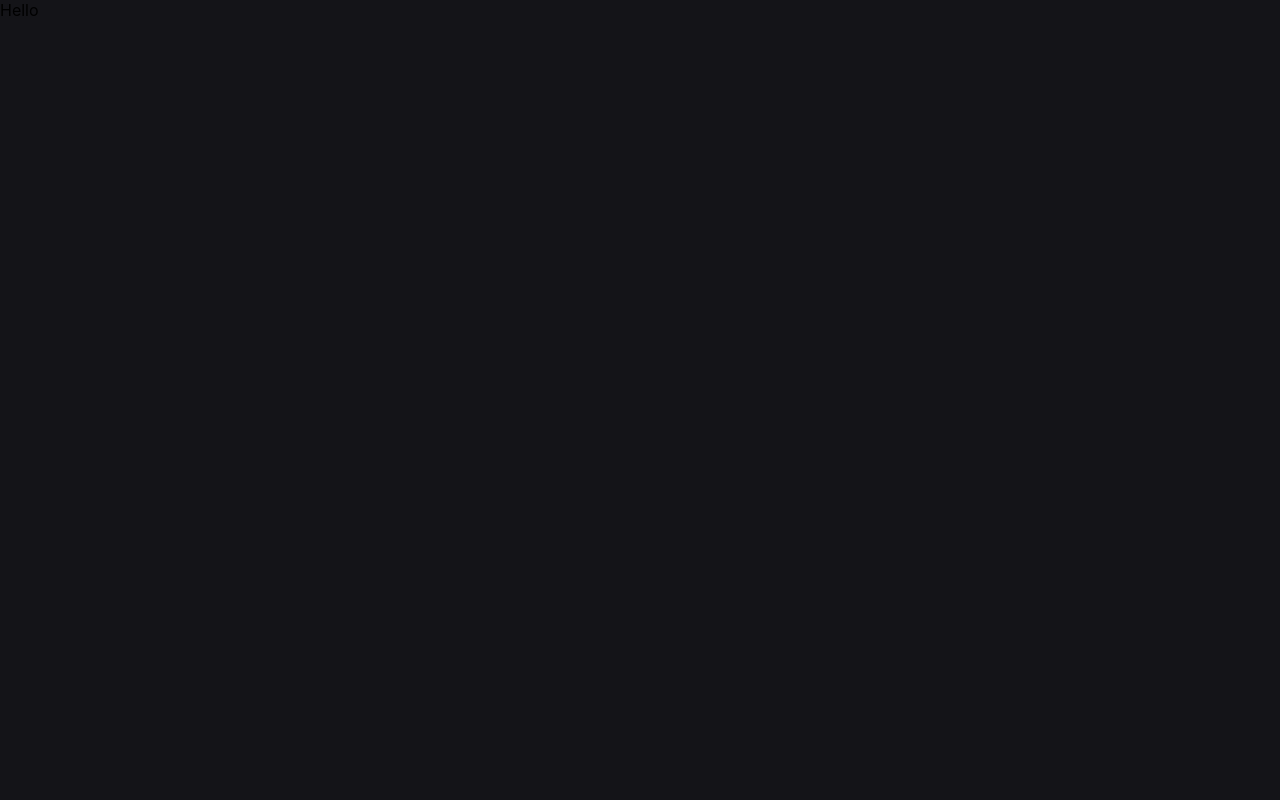
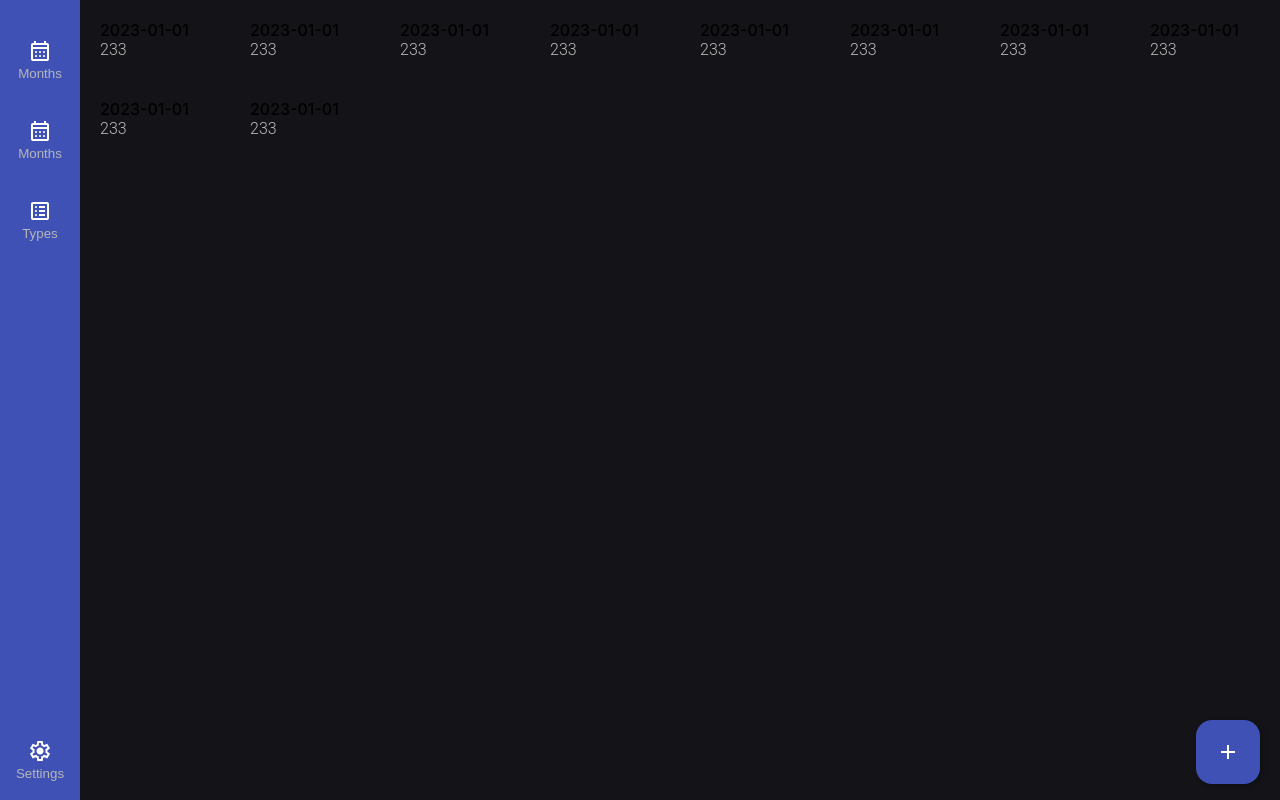
Before and after one commit to sipasi/open-work-svelte, a Svelte app: page / in a window 1280 px wide. Built offline with nearby package versions, Linux system fonts and the light colour scheme.

Commit message:
feat: add base views

```diff
--- a/src/App.svelte
+++ b/src/App.svelte
@@ -1,6 +1,13 @@
 <script lang="ts">
+  import { setContext } from "svelte";
+  import FakeCreator from "./repository/fake/FakeCreator";
+  import AppView from "./view/AppView.svelte";
+  import EntityStorage from "./repository/EntityStorage";
+  import type WorkMonth from "./data/WorkMonth";
+
+  setContext(EntityStorage<WorkMonth>, FakeCreator.createFakeMonths());
 </script>
 
 <main>
-  <p>Hello</p>
+  <AppView />
 </main>
--- /dev/null
+++ b/src/view/AppView.svelte
@@ -0,0 +1,27 @@
+<script lang="ts">
+  import SettingsPage from "./setting/SettingsPage.svelte";
+  import AppNavigation from "./shared/navigation/AppNavigation.svelte";
+  import PageNames from "./shared/navigation/PageNames";
+  import WorkMonthDetailPage from "./work_month/detail/WorkMonthDetailPage.svelte";
+  import WorkMonthListPage from "./work_month/list/WorkMonthListPage.svelte";
+  import WorkTypeListPage from "./work_type/list/WorkTypeListPage.svelte";
+
+  let page = PageNames.work_month_list;
+
+  function onPageSelection(name: string) {
+    page = name;
+    console.info(name);
+  }
+</script>
+
+<AppNavigation onSelected={onPageSelection}>
+  {#if page === PageNames.work_month_list}
+    <WorkMonthListPage />
+  {:else if page === PageNames.work_month_detail}
+    <WorkMonthDetailPage />
+  {:else if page === PageNames.work_type_list}
+    <WorkTypeListPage />
+  {:else if page === PageNames.settings}
+    <SettingsPage />
+  {/if}
+</AppNavigation>
--- /dev/null
+++ b/src/view/setting/SettingsPage.svelte
@@ -0,0 +1 @@
+<button> Settings </button>
--- /dev/null
+++ b/src/view/work_month/detail/WorkMonthDetailPage.svelte
@@ -0,0 +1,107 @@
+<script lang="ts">
+  import WorkMonth from "../../../data/WorkMonth";
+  import WorkDay from "../../../data/WorkDay";
+  import Work from "../../../data/Work";
+  import CalculationType from "../../../data/CalculationType";
+  import Divider from "../../shared/divider/Divider.svelte";
+
+  let now = Date.now();
+
+  let list = Array<WorkDay>();
+
+  for (let i = 1; i < 32; i++) {
+    let day = new WorkDay({
+      day: i,
+      works: [
+        new Work(204, "abon", CalculationType.commaSeparator, [
+          "1",
+          "1",
+          "1",
+          "1",
+        ]),
+        new Work(204, "pers", CalculationType.commaSeparator, [
+          "1",
+          "1",
+          "1",
+          "1",
+        ]),
+        new Work(204, "spli", CalculationType.commaSeparator, [
+          "1",
+          "1",
+          "1",
+          "1",
+        ]),
+      ],
+    });
+
+    list.push(day);
+  }
+
+  function getDay(date: Date) {
+    const options = {
+      weekday: "long",
+      year: "numeric",
+      month: "long",
+      day: "numeric",
+    };
+    const formattedDate = date.toLocaleDateString();
+    console.log(formattedDate); // Saturday, January 28, 2024
+  }
+</script>
+
+<ul class="list">
+  {#each list as item}
+    <li class="item">
+      <div class="header">
+        <span>
+          {item.day}
+        </span>
+        <span>
+          {1332}
+        </span>
+      </div>
+
+      <Divider type="round" />
+
+      {#each item.works as work}
+        <div class="work-info">
+          <span class="work-info-type">
+            {work.type}:&nbsp;
+          </span>
+          <span>
+            {work.units.join(",")}
+          </span>
+        </div>
+      {/each}
+    </li>
+  {/each}
+</ul>
+
+<style>
+  .list {
+    list-style: none;
+  }
+
+  .item {
+    display: flex;
+    flex-direction: column;
+    padding: 20px;
+  }
+  .item:hover {
+    background-color: #212121;
+  }
+  .item:active {
+    background-color: #424242;
+  }
+  .header {
+    display: flex;
+    flex-direction: row;
+    justify-content: space-between;
+  }
+  .work-info {
+    display: flex;
+  }
+  .work-info-type {
+    font-weight: bold;
+  }
+</style>
--- /dev/null
+++ b/src/view/work_month/list/MonthTile.svelte
@@ -0,0 +1,59 @@
+<script lang="ts">
+  export let count: number;
+  export let date: Date;
+  export let sum: number;
+
+  function formatDate(date: Date) {
+    let month = (date.getMonth() + 1).toString();
+    let day = date.getDate().toString();
+    let year = date.getFullYear().toString();
+
+    if (month.length < 2) month = "0" + month;
+    if (day.length < 2) day = "0" + day;
+
+    return [year, month, day].join("-");
+  }
+</script>
+
+<div tabindex="0" class="root" role="button">
+  <p class="date">{formatDate(date)}</p>
+
+  <p class="sum roboto-light">{sum}</p>
+</div>
+
+<style>
+  .date {
+  }
+  .sum {
+    color: #bdbdbd;
+  }
+
+  .root {
+    display: flex;
+    flex-direction: column;
+    justify-content: space-between;
+    align-content: space-between;
+
+    font-weight: 500;
+
+    padding: 20px;
+
+    cursor: pointer;
+
+    transition: background-color 0.2s;
+  }
+  .root:hover,
+  .root:focus {
+    filter: drop-shadow(0 0 2em);
+    opacity: 0.8;
+  }
+  .root:active {
+    background-color: inherit-background-color;
+  }
+
+  .root:active {
+    position: relative;
+    display: block;
+    transform: scale(1, 1.05);
+  }
+</style>
--- /dev/null
+++ b/src/view/work_month/list/WorkMonthListPage.svelte
@@ -0,0 +1,36 @@
+<script lang="ts">
+  import { getContext } from "svelte";
+  import WorkMonth from "../../../data/WorkMonth";
+  import IconFab from "../../shared/fab/IconFab.svelte";
+  import Icons from "../../shared/icon/Icons";
+  import MonthTile from "./MonthTile.svelte";
+  import EntityStorage from "$root/repository/EntityStorage";
+
+  const storage = getContext(
+    EntityStorage<WorkMonth>
+  ) as EntityStorage<WorkMonth>;
+
+  const loadData = async () => {
+    await new Promise((resolve) => setTimeout(resolve, 500));
+
+    return storage.getAll();
+  };
+</script>
+
+{#await loadData()}
+  <p>loading...</p>
+{:then list}
+  <ul class="adaptive-list-view">
+    {#each list as item}
+      <MonthTile count={1} date={item.date} sum={233} />
+    {/each}
+  </ul>
+  <IconFab icon={Icons.add} />
+{/await}
+
+<style>
+  .adaptive-list-view {
+    display: grid;
+    grid-template-columns: repeat(auto-fit, minmax(150px, 1fr));
+  }
+</style>
--- /dev/null
+++ b/src/view/work_type/list/WorkTypeListPage.svelte
@@ -0,0 +1 @@
+<button> Type List Page </button>
```
